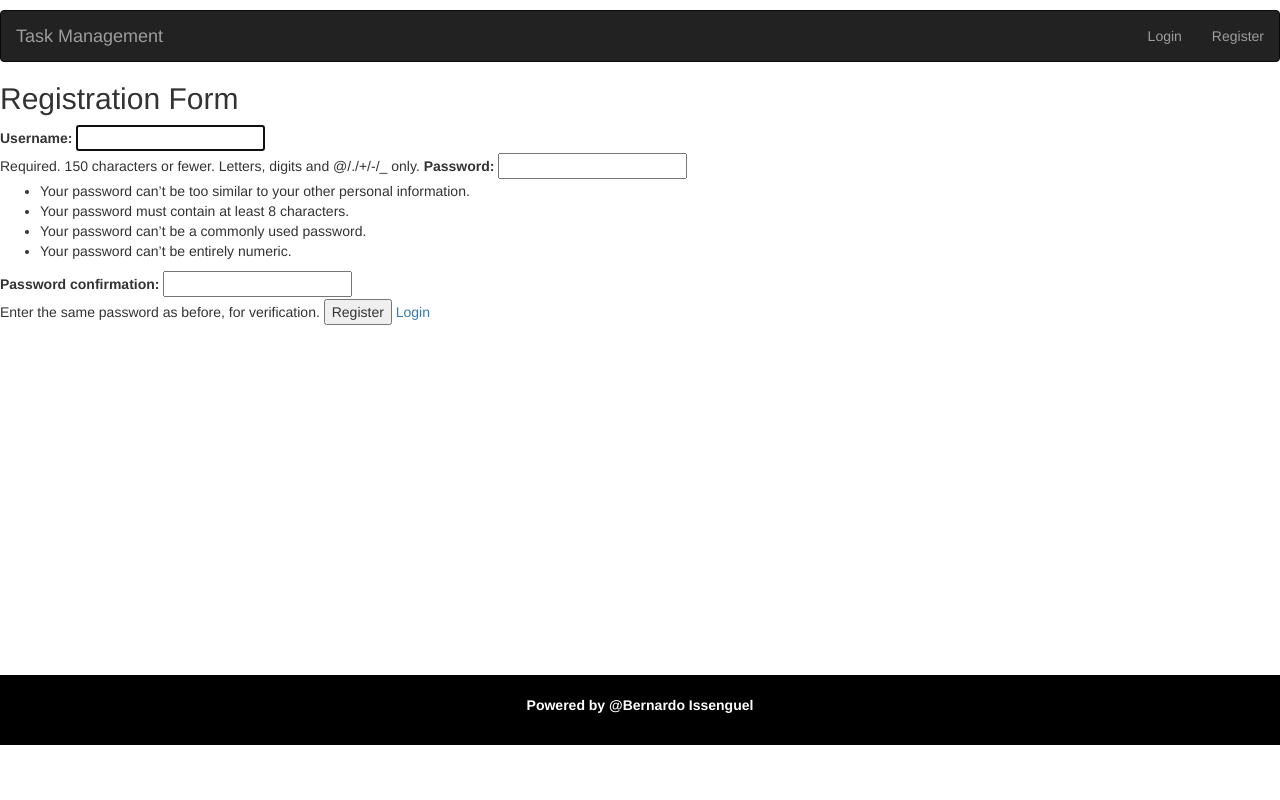
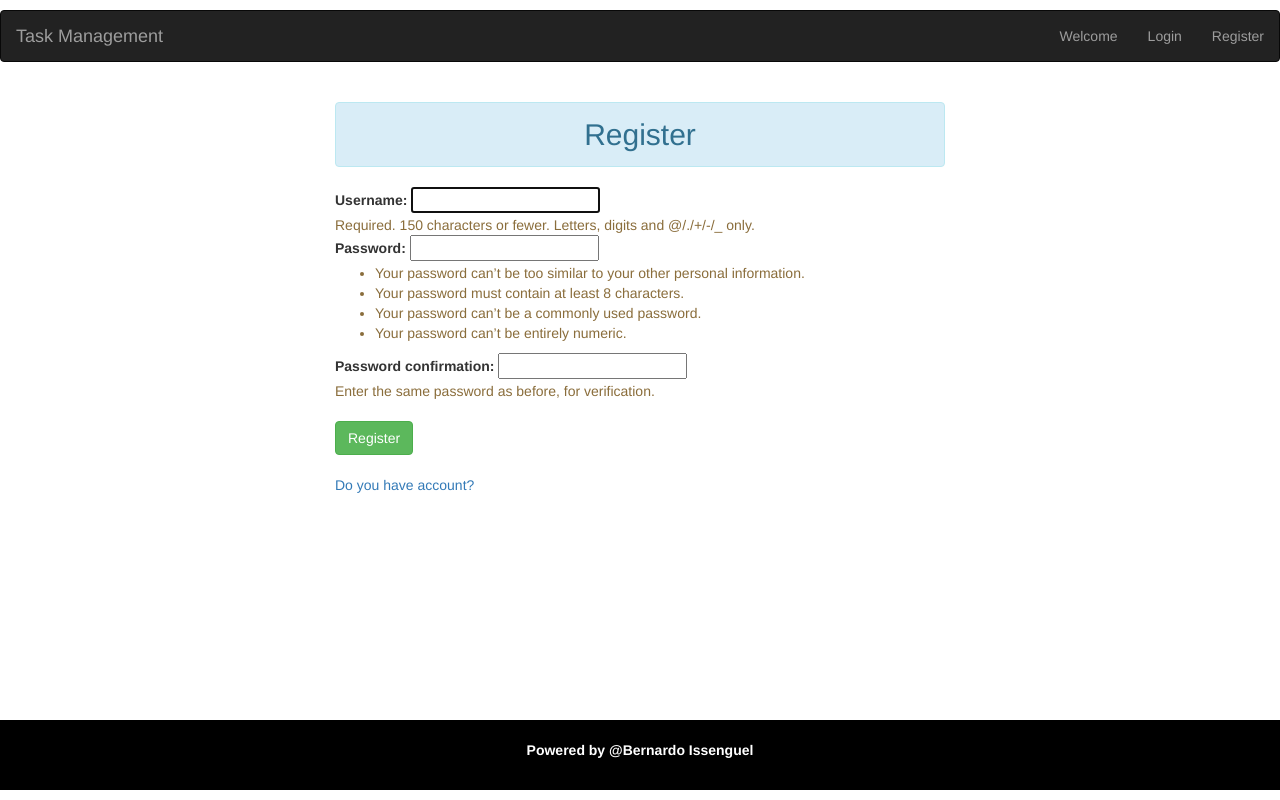
Before and after one commit to Be-issenguel/task-list, a Django app: page /accounts/new/ in a window 1280 px wide. Run offline with Django 4.2, Linux system fonts and the light colour scheme; some libraries are stand-ins or nearby versions.

Commit message:
rewrite resgistration page

```diff
--- a/frontend/templates/layouts/base.html
+++ b/frontend/templates/layouts/base.html
@@ -7,7 +7,7 @@
     <link rel="stylesheet" type="text/css" href="{% static 'css/bootstrap.min.css' %}">
     <style>
             .row.content{
-                height:675px;
+                height:720px;
             }
 
             footer{
@@ -26,6 +26,20 @@
                 overflow-x: hidden
             }
 
+            .errorlist{
+                list-style:none;
+            }
+
+            .errorlist li{
+                color: #a94442;
+            }
+
+            .helptext{
+                color: #8a6d3b;
+                display: flex;
+            }
+
+
     </style>
 </header>
     <body>
@@ -35,11 +49,11 @@
                 <div class="navbar-brand">Task Management</div>
                 <ul class="nav navbar-nav pull-right">
                     {% if user.is_authenticated %}
-                    <li><a href="{% url 'tasks:welcome' %}">Welcome</a></li>
                     <li><a href="{% url 'tasks:index' %}">Tasks</a></li>
                     <li><a href="{% url 'tasks:profile' %}">Profile</a></li>
                     <li><a href="{% url 'tasks:logout' %}">Logout</a></li>
                     {% else %}
+                    <li><a href="{% url 'tasks:welcome' %}">Welcome</a></li>
                     <li><a href="{% url 'tasks:login' %}">Login</a></li>
                     <li><a href="{% url 'tasks:new-account' %}">Register</a></li>
                     {% endif %}
--- a/frontend/templates/registration/new.html
+++ b/frontend/templates/registration/new.html
@@ -1,12 +1,15 @@
 {% extends 'layouts/base.html' %}
 {% block section %}
+    <div class="col-md-3"></div>
+    <div class="col-md-6">
+        <h2 class="alert alert-info text-center">Register</h2>
         <form action="{% url 'tasks:create-account' %}" method="post">
             {% csrf_token %}
-        <h2>Registration Form </h2>
             <span>{{ errors.username }}</span>
             <span>{{ errors.password2 }}</span>
             {{ form }}
-        <input type="submit" value="Register">
-        <a href="{% url 'tasks:login' %}">Login</a>
+            <br><input type="submit" value="Register" class="btn btn-success"><br>
+            <br><a href="{% url 'tasks:login' %}">Do you have account?</a>
         </form>
+    </div>
 {% endblock %}
```
Lines whose indentation alone changed are shown as unchanged.
